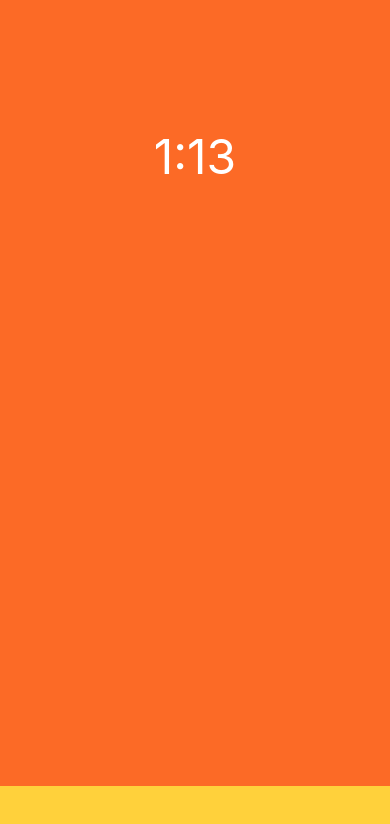
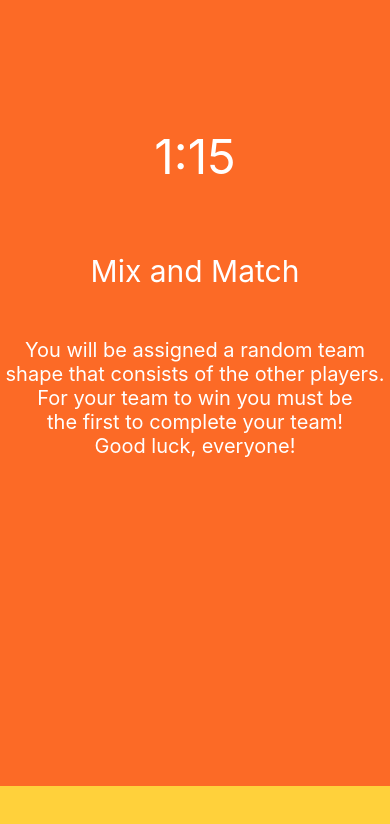
Before and after one commit to zoyaxmah/AUT_Playground, a React Native app: screen /Game in a window 390 px wide. Shown: the top 824 px of the page. Built offline with nearby package versions, Linux system fonts and the light colour scheme.

Commit message:
CodeBible V2

```diff
--- a/app/screens/GameScreen.js
+++ b/app/screens/GameScreen.js
@@ -39,6 +39,16 @@ function GameScreen() {
             <View style={styles.container}>
                 <Text style={styles.timer}>{formatTime(timeLeft)}</Text>
                 <View style={styles.bottomPanel} />
+                <Text style={styles.gameTitle}>
+                    Mix and Match
+                </Text>
+                <Text style={styles.instructionsBody}>
+                    You will be assigned a random team{'\n'}
+                    shape that consists of the other players.{'\n'}
+                    For your team to win you must be{'\n'}
+                    the first to complete your team!{'\n'}
+                    Good luck, everyone!
+                </Text>
             </View>
         </ScrollView>
     );
@@ -61,6 +71,19 @@ const styles = StyleSheet.create({
         position: 'absolute',
         top: '15%',
     },
+    gameTitle: {
+        position: 'absolute',
+        color: "#fff",
+        top: '30%',
+        fontSize: 30,
+    },
+    instructionsBody:{
+        textAlign: 'center',
+        position: 'absolute',
+        color: '#fff',
+        top: '40%',
+        fontSize: 20,
+    },
     bottomPanel: {
         height: 58,
         width: '100%',
```
